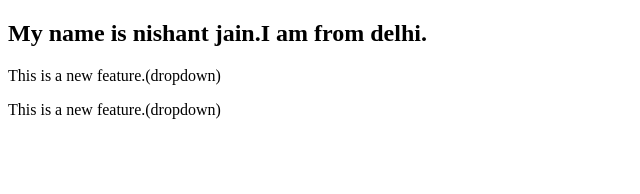
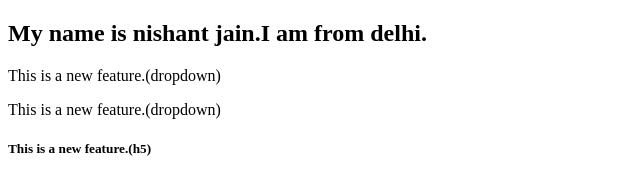
Before and after one commit to nishantjain8920/practice14, a plain HTML site: page index.html in a window 1280 px wide. Shown: the whole page, without its empty margins (0-640 px from the left). Drawn offline with Linux system fonts and the light colour scheme.

Commit message:
add both changes

```diff
--- a/index.html
+++ b/index.html
@@ -9,5 +9,6 @@
     <h2>My name is nishant jain.I am from delhi.</h2>
     <p>This is a new feature.(dropdown)</p>
     <p>This is a new feature.(dropdown)</p>
+    <h5>This is a new feature.(h5)</h5>
 </body>
 </html>
```
